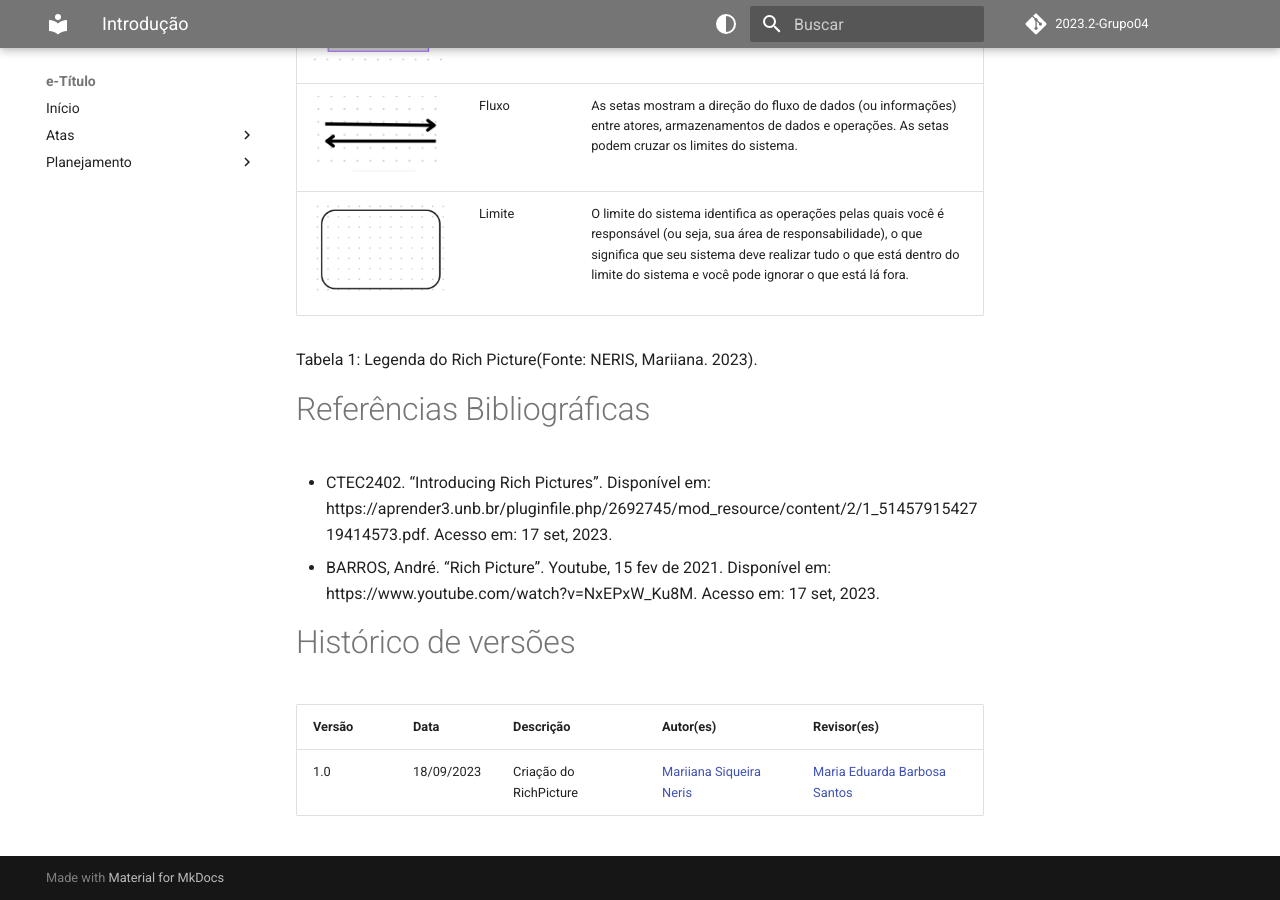
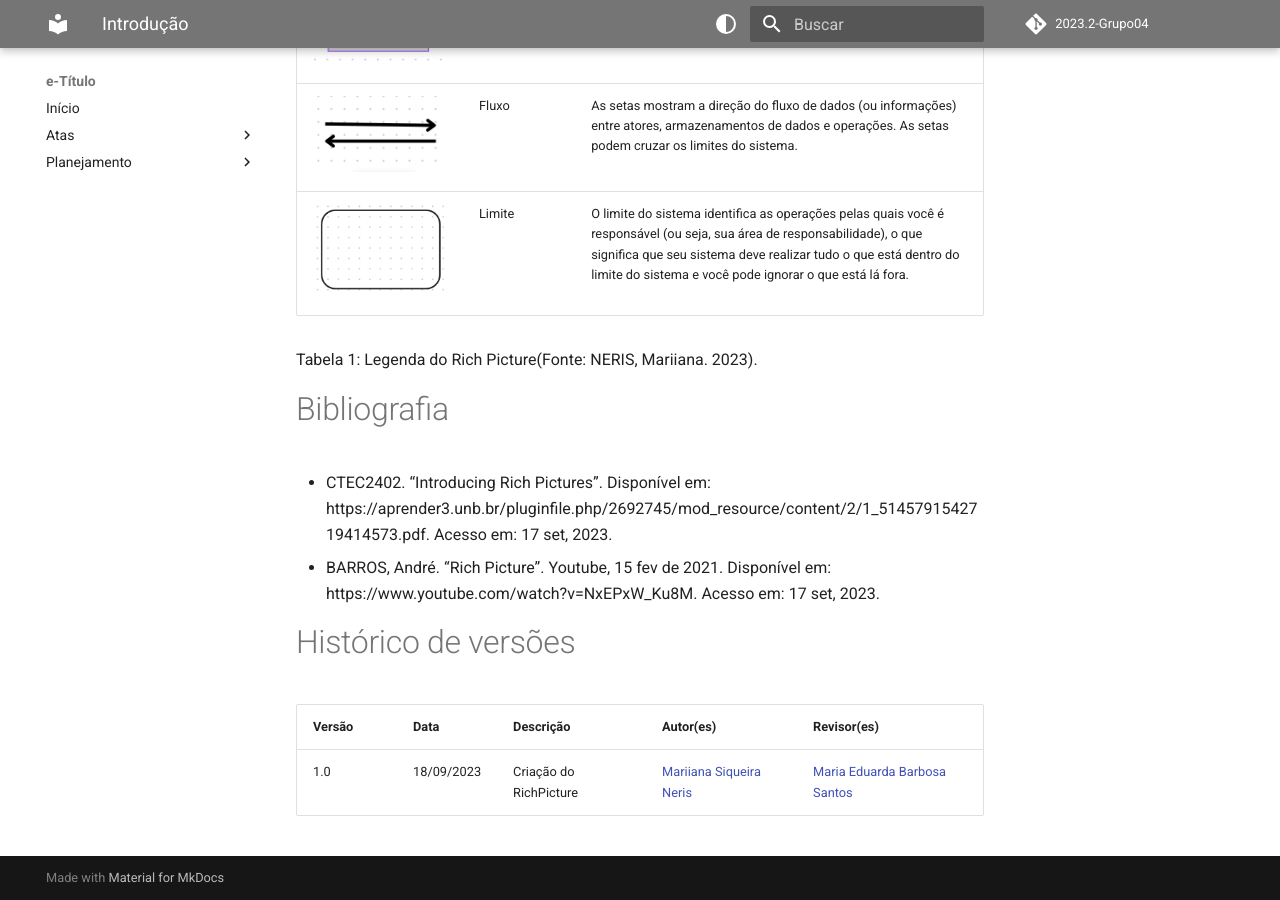
Before and after one commit to Requisitos-de-Software/2023.2-e-Titulo, an MkDocs documentation site: the page built from docs/planejamento/richpicture.md, in a window 1280 px wide and 900 px high, scrolled down 1784 px. Built offline with MkDocs 1.6.1 and Material for MkDocs 9.7.7, drawn with Linux system fonts in a browser that asks for light colours; comment, search, counter and statistics services are not loaded.

Commit message:
Update richpicture.md

```diff
--- a/docs/planejamento/richpicture.md
+++ b/docs/planejamento/richpicture.md
@@ -17,7 +17,7 @@ Imagem 1: Rich Picture (Fonte: NERIS, Mariiana. 2023).
 
 Tabela 1: Legenda do Rich Picture(Fonte: NERIS, Mariiana. 2023).
 
-# Referências Bibliográficas
+# Bibliografia
 * CTEC2402. “Introducing Rich Pictures”. Disponível em: https://aprender3.unb.br/pluginfile.php/2692745/mod_resource/content/2/1_5145791542719414573.pdf. Acesso em: 17 set, 2023.
 * BARROS, André. “Rich Picture”. Youtube, 15 fev de 2021. Disponível em: https://www.youtube.com/watch?v=NxEPxW_Ku8M. Acesso em: 17 set, 2023.
 
```
